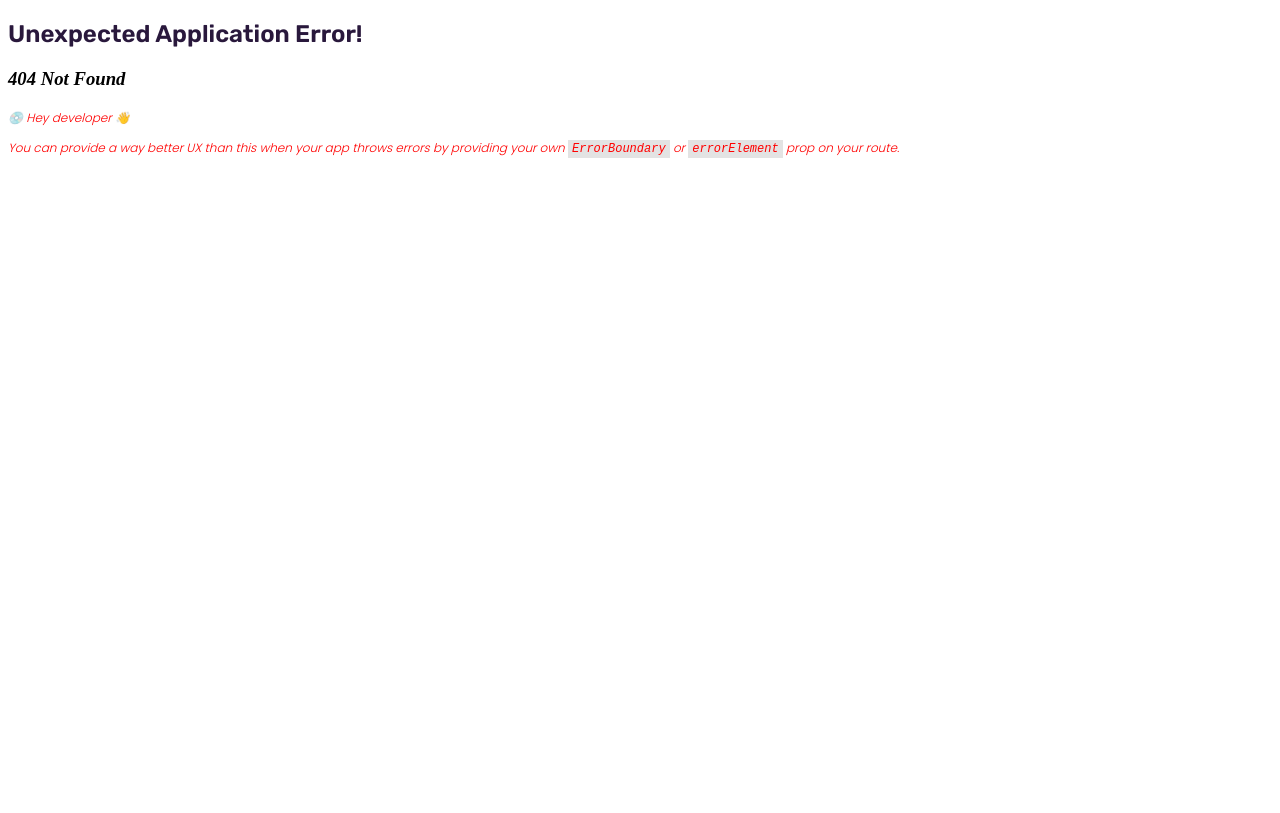
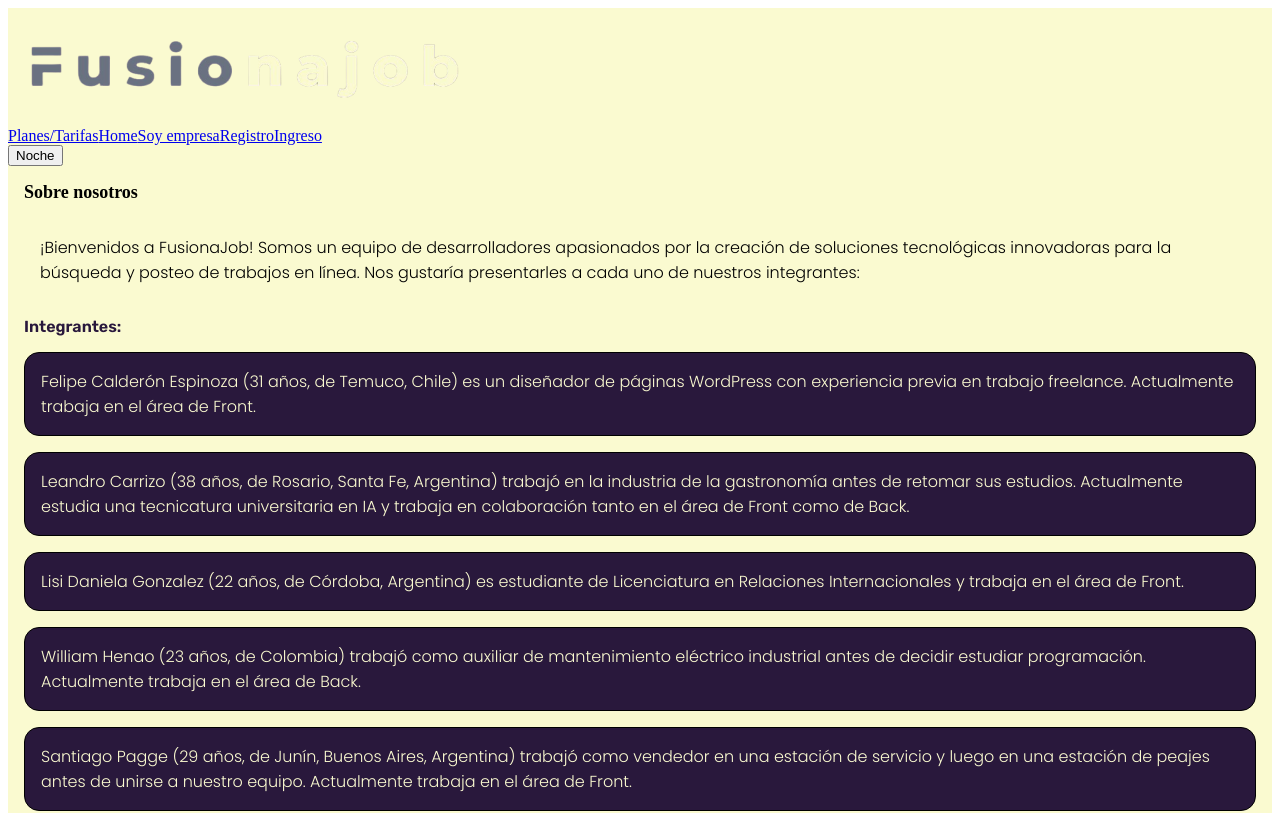
Before and after one commit to felipecalderon/PF-SoyHenry, a React (Create React App) app in the folder client/: page /about in a window 1280 px wide. Before the commit this address had no page. Shown: the top 813 px of the page. Built offline with nearby package versions, Linux system fonts and the light colour scheme.

Commit message:
componente about, boton dashboard empresa en form creacion oferta, bug en nav empresas, route about, landing boton route about

```diff
--- /dev/null
+++ b/client/src/components/About/About.jsx
@@ -0,0 +1,24 @@
+import React from "react";
+import {NavAbout} from './NavAbout'
+import styles from './About.module.css'
+
+export const  About = () => {
+    return (
+        <div className={styles.container}>
+            <NavAbout />
+            <h1 className={styles.titulo}>Sobre nosotros</h1>
+            <p className={styles.content}>¡Bienvenidos a FusionaJob! Somos un equipo de desarrolladores apasionados por la creación de soluciones tecnológicas innovadoras para la búsqueda y posteo de trabajos en línea. Nos gustaría presentarles a cada uno de nuestros integrantes:</p>
+            <h2 className={styles.titulo_integrantes}>Integrantes:</h2>
+            <p className={styles.personal_information}>Felipe Calderón Espinoza (31 años, de Temuco, Chile) es un diseñador de páginas WordPress con experiencia previa en trabajo freelance. Actualmente trabaja en el área de Front.</p>
+            <p className={styles.personal_information}>Leandro Carrizo (38 años, de Rosario, Santa Fe, Argentina) trabajó en la industria de la gastronomía antes de retomar sus estudios. Actualmente estudia una tecnicatura universitaria en IA y trabaja en colaboración tanto en el área de Front como de Back.</p>
+            <p className={styles.personal_information}>Lisi Daniela Gonzalez (22 años, de Córdoba, Argentina) es estudiante de Licenciatura en Relaciones Internacionales y trabaja en el área de Front.</p>
+            <p className={styles.personal_information}>William Henao (23 años, de Colombia) trabajó como auxiliar de mantenimiento eléctrico industrial antes de decidir estudiar programación. Actualmente trabaja en el área de Back.</p>
+            <p className={styles.personal_information}>Santiago Pagge (29 años, de Junín, Buenos Aires, Argentina) trabajó como vendedor en una estación de servicio y luego en una estación de peajes antes de unirse a nuestro equipo. Actualmente trabaja en el área de Front.</p>
+            <p className={styles.personal_information}>Eric Palacio (28 años, de Corralito, Provincia de Córdoba, Argentina) trabajaba como ayudante de electricista antes de decidir estudiar programación. Actualmente trabaja en el área de Back. </p>
+            <p className={styles.personal_information}>Franco Valdez (23 años, de Córdoba, Argentina) es estudiante de Ingeniería Electrónica y Administrador de E-Commerce, y trabaja en el área de Front. Su experiencia laboral previa incluye trabajo como administrador de E-Commerce.</p>
+            <p className={styles.personal_information}>Violeta Sol Arias Hours (24 años, de Salta, Argentina) se graduó como diseñadora de modas y asesora de imagen personal antes de unirse a nuestro equipo. Actualmente trabaja en el área de Back.</p>
+            <p className={styles.content}>En FusionaJob, nos enorgullece haber creado una plataforma que permite a los empleadores y candidatos interactuar y coordinar entrevistas y otros detalles, y que ayuda a los empleadores a encontrar al candidato adecuado. Además, nuestro sitio web simplifica el proceso de búsqueda de trabajo para los candidatos, permitiéndoles crear un perfil, subir su currículum y buscar trabajos de manera fácil y eficiente.</p>
+            <p className={styles.content}>Estamos comprometidos con la excelencia en la experiencia del usuario y en brindar un servicio de alta calidad. Estamos emocionados de tener la oportunidad de ayudar a las personas a encontrar trabajo y a los empleadores a encontrar el talento adecuado. ¡Gracias por elegir FusionaJob!</p>
+        </div>
+    )
+}
--- /dev/null
+++ b/client/src/components/About/About.module.css
@@ -0,0 +1,29 @@
+.personal_information{
+    border: 1px black solid;
+    background-color: #29183c;
+    margin: 1rem;
+    padding: 1rem;
+    border-radius: 15px;
+    color: #fafad0;
+}
+
+.content{
+    margin: 1rem;
+    padding: 1rem;
+}
+
+.titulo{
+    margin-top: 1rem;
+    margin-left: 1rem;
+    font-size: 18px;
+    font-weight: bold;
+}
+
+.titulo_integrantes{
+    margin-left: 1rem;
+    font-size: 16px;
+}
+
+.container{
+   background: #fafad0;
+}
--- /dev/null
+++ b/client/src/components/About/NavAbout.jsx
@@ -0,0 +1,39 @@
+import React from "react";
+import { useState } from "react";
+import { Link } from "react-router-dom";
+import logofusionajob from '../../assets/logofusionajob.png'
+// import { ModalLogin } from "../ModalLogin/ModalLogin";
+
+export const NavAbout = () => {
+    const [isDarkMode, setIsDarkMode] = useState(false);
+    const [open, setOpen] = useState(false);
+
+    const handleToggle = () => {
+      if (isDarkMode) {
+        document.documentElement.classList.remove('dark');
+      } else {
+        document.documentElement.classList.add('dark');
+      }
+      setIsDarkMode(!isDarkMode);
+    };
+    return (
+      <div>
+        <nav className="relative dark:bg-black bg-slate-300 h-16">
+          <div className="container flex justify-start items-center h-full mx-auto px-4">
+            <img src={logofusionajob} alt='logo' className="flex h-16 w-60 mr-4" />
+            <div className="flex items-center dark:text-yellow-100 text-gray-900">
+              <Link href="#" className="inline-block dark:hover:text-yellow-200 font-medium px-4 py-2">Planes/Tarifas</Link>
+              <Link href="#" to='/' className="inline-block dark:hover:text-yellow-200 font-medium px-4 py-2">Home</Link>
+              <Link href="#" to='/dashboardempresa' className="inline-block hover:text-yellow-200 font-medium px-4 py-2">Soy empresa</Link>
+              <Link href="#" to='/registro' className="inline-block hover:text-yellow-200 font-medium px-4 py-2">Registro</Link>
+              <Link href="#" onClick={() => {setOpen(!open)}} className="inline-block hover:text-yellow-200 font-medium px-4 py-2">Ingreso</Link>
+              <div className="ml-6">
+                <button onClick={handleToggle} id="toggleButton" class="py-2 px-4 bg-blue-500 text-white font-semibold rounded-lg shadow-md hover:bg-blue-700 focus:outline-none focus:ring-2 focus:ring-blue-400 focus:ring-opacity-75">{isDarkMode ? 'Día' : 'Noche'}</button>
+              </div>
+            </div>
+          </div>
+          {/* <ModalLogin isOpen={open} setOpen={setOpen}/> */}
+        </nav>
+      </div>
+    )
+}
--- a/client/src/components/Form/FormCreateOffers.jsx
+++ b/client/src/components/Form/FormCreateOffers.jsx
@@ -85,37 +85,37 @@ export default function OffersCreate () {
             <h1 className={styles.titulo}>Publicacion oferta laboral</h1>
             <form className="" onSubmit={(event) => handleSubmit(event)}>
                 <div className={styles.contenedor_inputs}>
-                    {errors.title && <p>{errors.title} </p> }
+                    {errors.title && <p className={styles.error_message}>{errors.title} </p> }
                     <label >Titulo: </label>
                     <input className={styles.inputs_strings} type='text' onChange={(event) => handleChange(event)} value={inputs.title} name='title'  placeholder="Ingrese un titulo de la oferta"/>
                 </div>
 
                 <div className={styles.contenedor_inputs}>
-                    {errors.description && <p>{errors.description} </p> }
+                    {errors.description && <p className={styles.error_message}>{errors.description} </p> }
                     <label >Descripcion: </label>
                     <textarea className={styles.inputs_strings}  type='text' onChange={(event) => handleChange(event)} value={inputs.description} name='description'  placeholder="Describa la oferta laboral"/>
                 </div>
 
                 <div className={styles.contenedor_inputs}>
-                {errors.requeriments && <p>{errors.requeriments} </p>}
+                {errors.requeriments && <p className={styles.error_message}>{errors.requeriments} </p>}
                     <label >Requisitos: </label>
                     <textarea className={styles.inputs_strings}  type='text' onChange={(event) => handleChange(event)} value={inputs.requeriments} name='requeriments'  placeholder="Describa los requesitos necesarios para aplicar"/>
                 </div>
 
                 <div className={styles.contenedor_inputs}>
-                    {errors.benefits && <p>{errors.benefits} </p>}
+                    {errors.benefits && <p className={styles.error_message}>{errors.benefits} </p>}
                     <label >Beneficios: </label>
                     <textarea className={styles.inputs_strings}  type='text' onChange={(event) => handleChange(event)} value={inputs.benefits} name='benefits'  placeholder="ingrese los benefecios de pertenecer a la empresa"/>
                 </div>
 
                 <div className={styles.contenedor_inputs}>
-                    {errors.functions && <p>{errors.functions} </p>}
+                    {errors.functions && <p className={styles.error_message}>{errors.functions} </p>}
                     <label >Funciones: </label>
                     <textarea className={styles.inputs_strings}  type='text' onChange={(event) => handleChange(event)} value={inputs.functions} name='functions'  placeholder="ingrese las funciones a cumplir"/>
                 </div>
 
                 <div className={styles.contenedor_inputs}>
-                    {errors.perks && <p>{errors.perks}</p> }
+                    {errors.perks && <p className={styles.error_message}>{errors.perks}</p> }
                     <label >Perks:</label>
                     <input type="text" name='perks'  id='perks' className={styles.perks_input} placeholder='ingrese perks' />
                     <button className={styles.perks_button} type='button' onClick={(event) => handlePerks(event)}>agregar perks</button>
@@ -134,7 +134,7 @@ export default function OffersCreate () {
                 </div>
 
                 <div className={styles.contenedor_inputs}>
-                    {errors.modality && <p>{errors.modality} </p>}
+                    {errors.modality && <p className={styles.error_message}>{errors.modality} </p>}
                     <label >Modalidad: </label>
                     <select name="modality" onChange={(event) => handleChange(event)} >
                         <option value="">Seleccione</option>
@@ -146,7 +146,7 @@ export default function OffersCreate () {
                 </div>
 
                 <div className={styles.contenedor_inputs}>
-                    {errors.experience && <p>{errors.experience} </p>}
+                    {errors.experience && <p className={styles.error_message}>{errors.experience} </p>}
                     <label >Experiencia requerida: </label>
                     <select name="experience" onChange={(event) => handleChange(event)} >
                         <option value="">Seleccione</option>
@@ -158,7 +158,7 @@ export default function OffersCreate () {
                 </div>
 
                 <div className={styles.contenedor_inputs}>
-                    {(errors.min_salary || errors.max_salary) && <p>{errors.min_salary} </p>}
+                    {(errors.min_salary || errors.max_salary) && <p className={styles.error_message}>{errors.min_salary} </p>}
                     <label >Salario: </label>
                     <input className={styles.inputs_number} type='number' onChange={(event) => handleChange(event)} value={inputs.min_salary} name='min_salary'  placeholder="maximo"/>
                     <input className={styles.inputs_number} type='number' onChange={(event) => handleChange(event)} value={inputs.max_salary} name='max_salary'  placeholder="minimo"/>
@@ -166,7 +166,7 @@ export default function OffersCreate () {
 
                 <div className={styles.contenedor_inputs}>
                     <button className={styles.boton_submit} type='submit' disabled = {( Object.keys(errors).length !== 0 || inputs.title === '' )}> Publicar oferta</button>
-                    <Link to='/'> <button className={styles.boton_volver}> Volver a home </button></Link>
+                    <Link to='/dashboardempresa'> <button className={styles.boton_volver}> Volver a dashboard</button></Link>
 
                 </div>
             </form>
--- a/client/src/components/Form/FormCreateOffers.module.css
+++ b/client/src/components/Form/FormCreateOffers.module.css
@@ -66,7 +66,7 @@
     padding: 3px;
 }
 
-p{
+.error_message{
     font-size: 12px;
     font-style: italic;
     color: red;
--- a/client/src/components/NavEmpresa/NavEmpresa.jsx
+++ b/client/src/components/NavEmpresa/NavEmpresa.jsx
@@ -35,7 +35,7 @@ export const NavEmpresa = () => {
             <Link href="#" className="inline-block hover:text-yellow-200 font-medium px-4 py-2">Registro</Link>
             <Link href="#" className="inline-block hover:text-yellow-200 font-medium px-4 py-2">Ingreso</Link> */}
           <div className="ml-6">
-            <button onClick={handleToggle} id="toggleButton" class="py-2 px-4 bg-blue-500 text-white font-semibold rounded-lg shadow-md hover:bg-blue-700 focus:outline-none focus:ring-2 focus:ring-blue-400 focus:ring-opacity-75">{isDarkMode ? 'Día' : 'Noche'}</button>
+            <button onClick={handleToggle} id="toggleButton" className="py-2 px-4 bg-blue-500 text-white font-semibold rounded-lg shadow-md hover:bg-blue-700 focus:outline-none focus:ring-2 focus:ring-blue-400 focus:ring-opacity-75">{isDarkMode ? 'Día' : 'Noche'}</button>
           </div>
         </div>
       </div>
--- a/client/src/components/NavLanding/NavLanding.jsx
+++ b/client/src/components/NavLanding/NavLanding.jsx
@@ -28,7 +28,7 @@ export const NavLanding = () => {
           <div className="relative">
           </div>
             <Link href="#" className="inline-block hover:text-yellow-200 font-medium px-4 py-2">Planes/Tarifas</Link>
-            <Link href="#" className="inline-block hover:text-yellow-200 font-medium px-4 py-2">Sobre nosotros</Link>
+            <Link to='/about' className="inline-block hover:text-yellow-200 font-medium px-4 py-2">Sobre nosotros</Link>
             <Link to='/dashboardempresa' className="inline-block hover:text-yellow-200 font-medium px-4 py-2">Soy empresa</Link>
             <Link href="#" to='/registro' className="inline-block hover:text-yellow-200 font-medium px-4 py-2">Registro</Link>
             <Link href="#" onClick={() => {setOpen(!open)}} className="inline-block hover:text-yellow-200 font-medium px-4 py-2">Ingreso</Link>
--- a/client/src/routes.js
+++ b/client/src/routes.js
@@ -6,6 +6,7 @@ import JobDetail from './components/JobDetail/JobDetail'
 import LandingPage from './components/LandingPage/LandingPage'
 import { Registro } from './components/Registro/Registro'
 import { RegistroEmpresa } from './components/Registro/RegistroEmpresa'
+import { About } from './components/About/About'
 
 export const rutas = createBrowserRouter([
     {
@@ -36,4 +37,8 @@ export const rutas = createBrowserRouter([
       path: '/dashboardempresa',
       element: <DashboardEmpresa />
     },
+    {
+      path: '/about',
+      element: <About />
+    }
 ])
```
